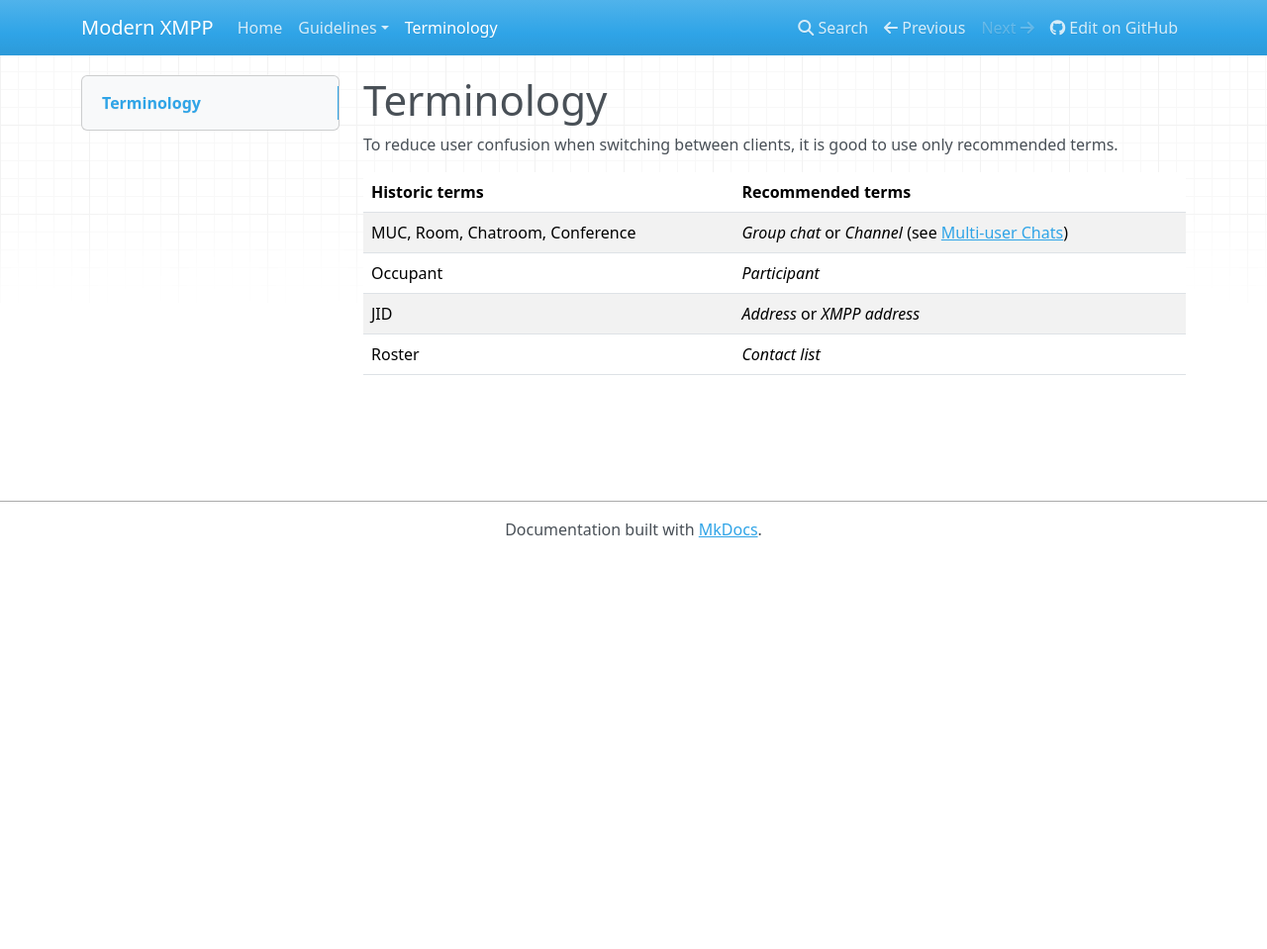
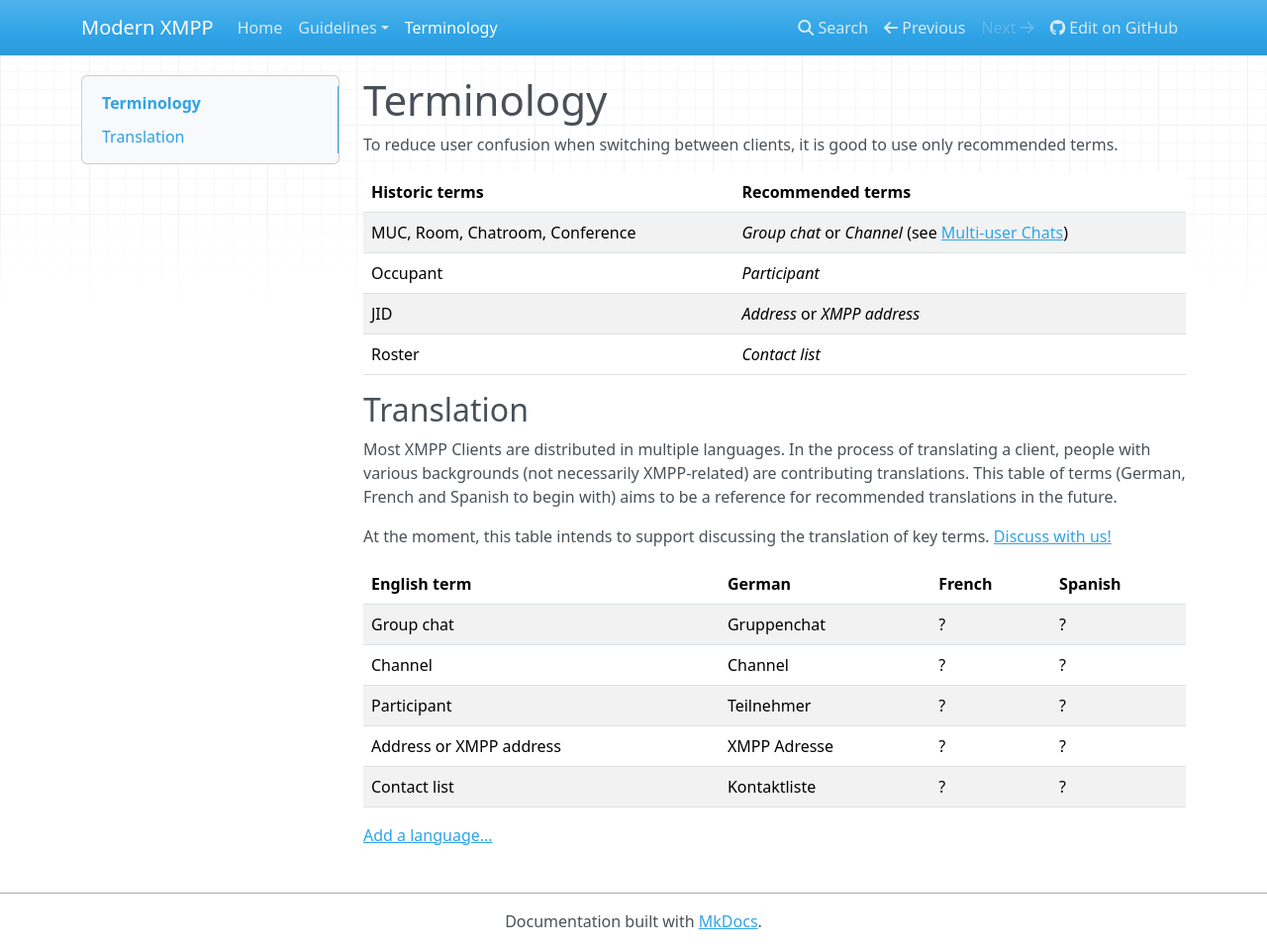
Before and after one commit to modernxmpp/modernxmpp, an MkDocs documentation site: the page built from docs/terminology.md, in a window 1280 px wide and 959 px high. Shown: the whole window at 99% size. Built offline with MkDocs 1.6.1, drawn with Linux system fonts in a browser that asks for light colours; nearby versions of some CDN libraries.

Commit message:
Add translation table

```diff
--- a/docs/terminology.md
+++ b/docs/terminology.md
@@ -10,4 +10,21 @@
 | JID                              | *Address* or *XMPP address*                           |
 | Roster                           | *Contact list*                                        |
 
+## Translation
+
+Most XMPP Clients are distributed in multiple languages. In the process of translating a client, people with various backgrounds (not necessarily XMPP-related) are contributing translations.
+This table of terms (German, French and Spanish to begin with) aims to be a reference for recommended translations in the future.
+
+At the moment, this table intends to support discussing the translation of key terms. [Discuss with us!](xmpp:modernxmpp@rooms.modernxmpp.org?join)
+
+| English term            | German         | French         | Spanish        |
+|-------------------------|----------------|----------------|----------------|
+| Group chat              | Gruppenchat    | ?              | ?              |
+| Channel                 | Channel        | ?              | ?              |
+| Participant             | Teilnehmer     | ?              | ?              |
+| Address or XMPP address | XMPP Adresse   | ?              | ?              |
+| Contact list            | Kontaktliste   | ?              | ?              |
+
+[Add a language...](https://github.com/modernxmpp/modernxmpp)
+
 [Multi-user Chats]: client/groupchat.md
```
